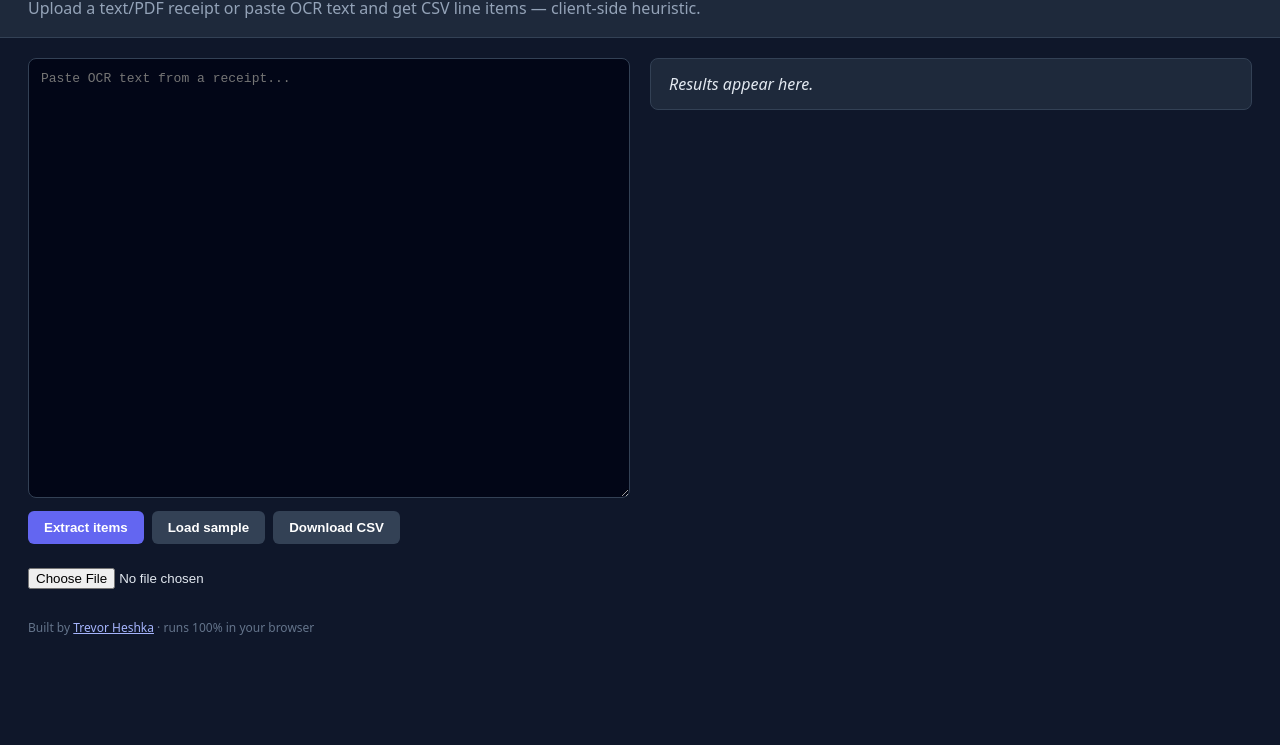
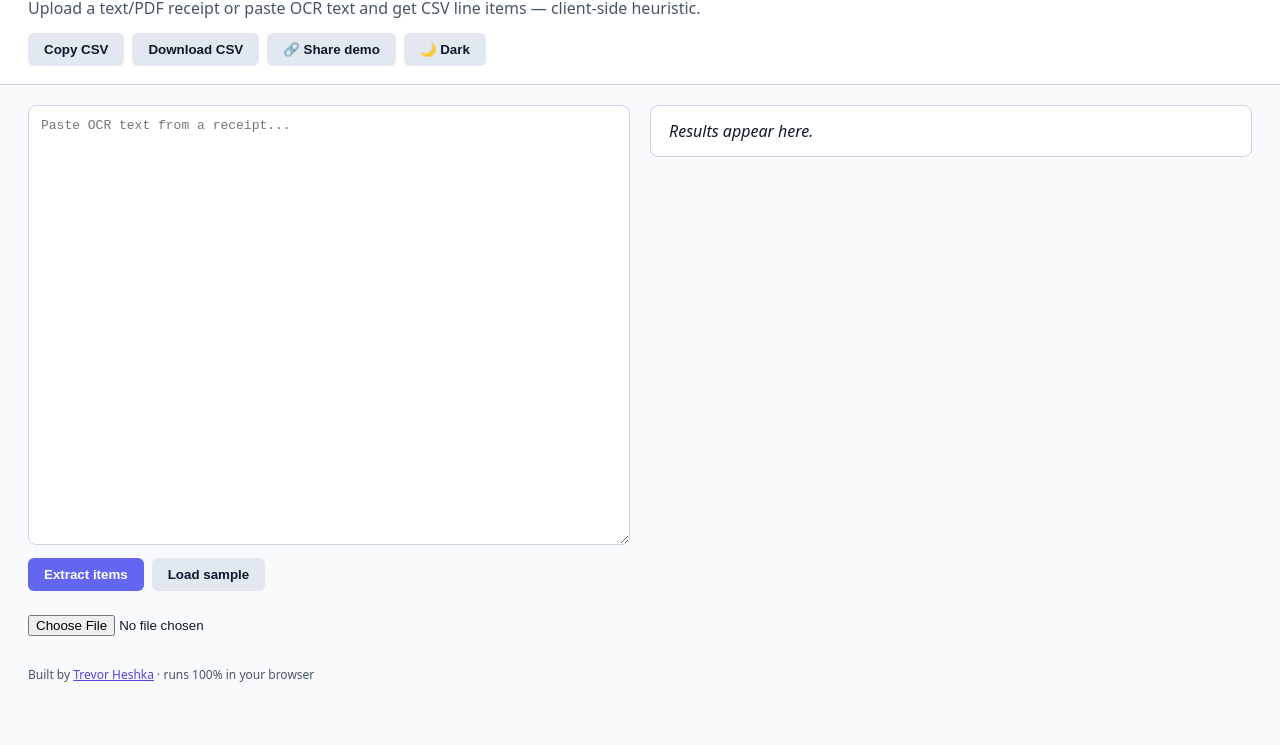
Before and after one commit to YardPhantom/receipt-to-spreadsheet, a website: page public/index.html in a window 1280 px wide. Shown: the part 55-800 px from the top of the page. Drawn offline with Linux system fonts and the light colour scheme.

Commit message:
feat: theme toggle, copy/download, share demo [skip ci]
Co-authored-by: Trevor Heshka <YardPhantom@users.noreply.github.com>

```diff
--- a/public/app.js
+++ b/public/app.js
@@ -63,5 +63,4 @@ const ta = document.getElementById('in');
 document.getElementById('go').onclick = () => render(parse(ta.value));
 document.getElementById('sample').onclick = () => { ta.value = SAMPLE; render(parse(SAMPLE)); };
 document.getElementById('file').onchange = async e => { const f = e.target.files[0]; if (f) { ta.value = await extractText(f); render(parse(ta.value)); } };
-document.getElementById('dl').onclick = () => { const a = document.createElement('a'); a.href = URL.createObjectURL(new Blob([window._csv || ''], { type: 'text/csv' })); a.download = 'receipt.csv'; a.click(); };
 if (location.search.includes('demo')) document.getElementById('sample').click();
--- a/public/index.html
+++ b/public/index.html
@@ -1,4 +1,4 @@
 <!doctype html><html lang="en"><head><meta charset="utf-8"><meta name="viewport" content="width=device-width,initial-scale=1"><title>Receipt to Spreadsheet</title><link rel="stylesheet" href="style.css"></head><body>
 <header><h1>Receipt to Spreadsheet</h1><p>Upload a text/PDF receipt or paste OCR text and get CSV line items — client-side heuristic.</p></header>
-<main><section><textarea id="in" placeholder="Paste OCR text from a receipt..."></textarea><br><button id="go">Extract items</button><button id="sample" class="alt">Load sample</button><button id="dl" class="alt">Download CSV</button><br><br><input type="file" id="file" accept=".txt,.pdf,image/*"></section><section id="out"><div class="card"><em>Results appear here.</em></div></section></main>
-<footer>Built by <a href="https://trevorheshka.com">Trevor Heshka</a> · runs 100% in your browser</footer><script src="app.js"></script></body></html>
+<main><section><textarea id="in" placeholder="Paste OCR text from a receipt..."></textarea><br><button id="go">Extract items</button><button id="sample" class="alt">Load sample</button><br><br><input type="file" id="file" accept=".txt,.pdf,image/*"></section><section id="out"><div class="card"><em>Results appear here.</em></div></section></main>
+<footer>Built by <a href="https://trevorheshka.com">Trevor Heshka</a> · runs 100% in your browser</footer><script src="app.js"></script><script src="tools.js" data-var="_csv" data-file="receipt.csv" data-mime="text/csv" data-label="CSV"></script></body></html>
--- a/public/style.css
+++ b/public/style.css
@@ -7,3 +7,11 @@ ul{margin:0;padding-left:20px}li{margin:4px 0}.tag{display:inline-block;font-siz
 .high{background:#7f1d1d;color:#fecaca}.med{background:#78350f;color:#fde68a}.low{background:#14532d;color:#bbf7d0}
 table{width:100%;border-collapse:collapse;font-size:13px}td,th{border-bottom:1px solid #334155;padding:6px;text-align:left}td.n{text-align:right}
 footer{padding:10px 28px;color:#64748b;font-size:12px}footer a{color:#a5b4fc}
+.toolbar{margin-top:6px}
+html[data-theme=light] body{background:#f8fafc;color:#0f172a}
+html[data-theme=light] header,html[data-theme=light] .card{background:#fff;border-color:#cbd5e1}
+html[data-theme=light] header p,html[data-theme=light] footer{color:#475569}
+html[data-theme=light] textarea{background:#fff;color:#0f172a;border-color:#cbd5e1}
+html[data-theme=light] button.alt{background:#e2e8f0;color:#0f172a}
+html[data-theme=light] .card h2,html[data-theme=light] footer a{color:#4f46e5}
+html[data-theme=light] td,html[data-theme=light] th{border-color:#e2e8f0}
--- /dev/null
+++ b/public/tools.js
@@ -0,0 +1,20 @@
+// Shared toolbar: theme toggle (localStorage), Copy / Download primary output, Share ?demo=1 link.
+(function () {
+  const cfg = document.currentScript.dataset; // data-var, data-file, data-mime, data-label
+  const root = document.documentElement, KEY = 'theme';
+  const apply = t => { root.dataset.theme = t; const b = document.getElementById('theme'); if (b) b.textContent = t === 'light' ? '🌙 Dark' : '☀️ Light'; };
+  apply(localStorage.getItem(KEY) || (matchMedia('(prefers-color-scheme: light)').matches ? 'light' : 'dark'));
+  const bar = document.createElement('div'); bar.className = 'toolbar';
+  const btn = (id, text, fn) => { const b = document.createElement('button'); b.id = id; b.className = 'alt'; b.textContent = text; b.onclick = fn; bar.appendChild(b); return b; };
+  const out = () => window[cfg.var] || '';
+  const flash = (b, msg) => { const t = b.textContent; b.textContent = msg; setTimeout(() => (b.textContent = t), 1200); };
+  const copyText = async (s, b, ok) => { try { await navigator.clipboard.writeText(s); flash(b, ok); } catch { prompt('Copy this:', s); } };
+  btn('copy', 'Copy ' + cfg.label, e => out() ? copyText(out(), e.target, 'Copied!') : flash(e.target, 'Nothing yet'));
+  btn('dl', 'Download ' + cfg.label, e => {
+    if (!out()) return flash(e.target, 'Nothing yet');
+    const a = document.createElement('a'); a.href = URL.createObjectURL(new Blob([out()], { type: cfg.mime })); a.download = cfg.file; a.click(); URL.revokeObjectURL(a.href);
+  });
+  btn('share', '🔗 Share demo', e => copyText(location.origin + location.pathname + '?demo=1', e.target, 'Link copied!'));
+  btn('theme', '', () => { const t = root.dataset.theme === 'light' ? 'dark' : 'light'; localStorage.setItem(KEY, t); apply(t); });
+  document.querySelector('header').appendChild(bar); apply(root.dataset.theme);
+})();
```
Also changed, not shown: docs/screenshot.png.
